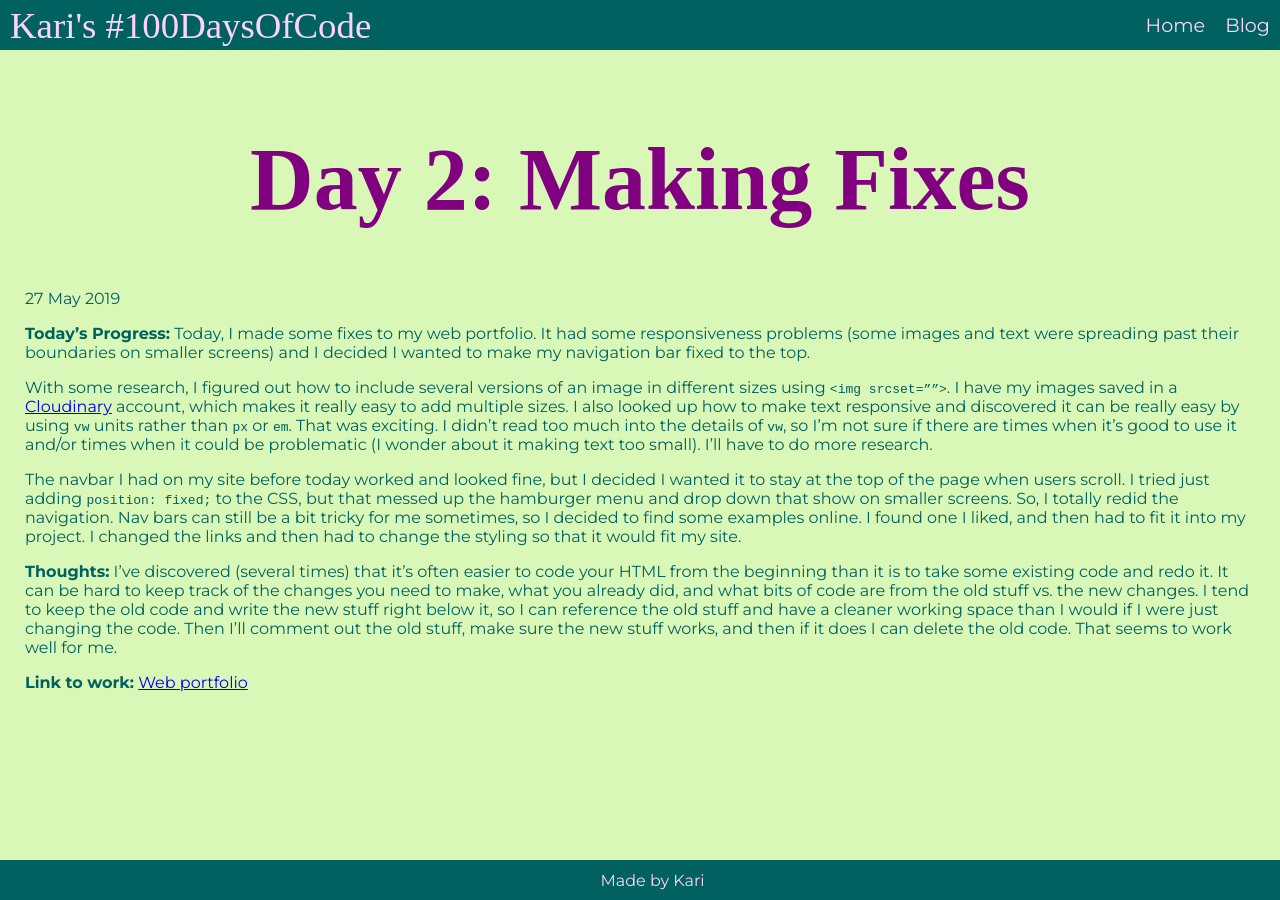
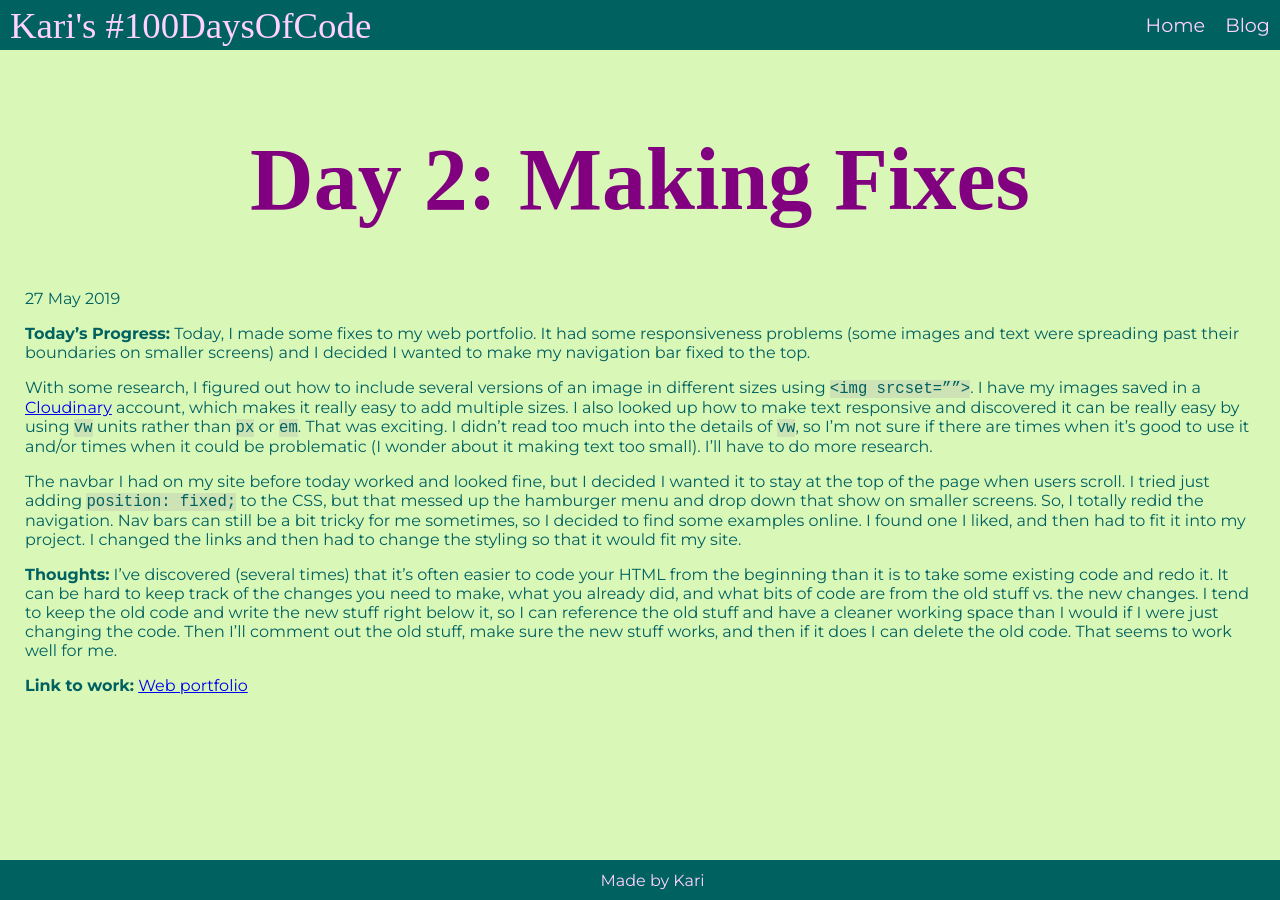
Before and after one commit to KJLarson/100-days, a Jekyll site: the page built from _posts/2019-5-27-day-2-making-fixes.md, in a window 1280 px wide. Built offline with Jekyll 4.4.1, drawn with Linux system fonts in a browser that asks for light colours; some web fonts are replaced.

Commit message:
Add style for code blocks

```diff
--- a/css/main.css
+++ b/css/main.css
@@ -19,6 +19,11 @@ body {
 	height: 100vh;
 	margin: 0;
 	padding: 70px 0 65px 0;
+}
+
+code {
+    font-size: 1.2em;
+    background-color: rgba(177, 177, 177, 0.3);
 }
 
 h1, h2, h3 {
```
